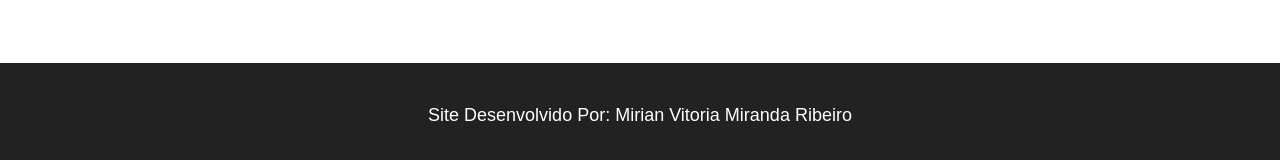
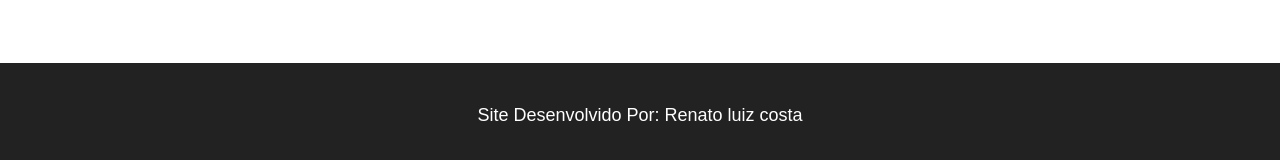
Before and after one commit to joaoabreu07-droid/arte-paranaense, a plain HTML site: page index.html in a window 1280 px wide. Shown: the part 1524-1684 px from the top of the page. Drawn offline with Linux system fonts and the light colour scheme.

Commit message:
atualizei o codigo

```diff
--- a/index.html
+++ b/index.html
@@ -78,7 +78,7 @@
     </main>
 
     <footer>
-        <p>Site Desenvolvido Por: Mirian Vitoria Miranda Ribeiro</p>
+        <p>Site Desenvolvido Por: Renato luiz costa </p>
     </footer>
 
 </body>
```
